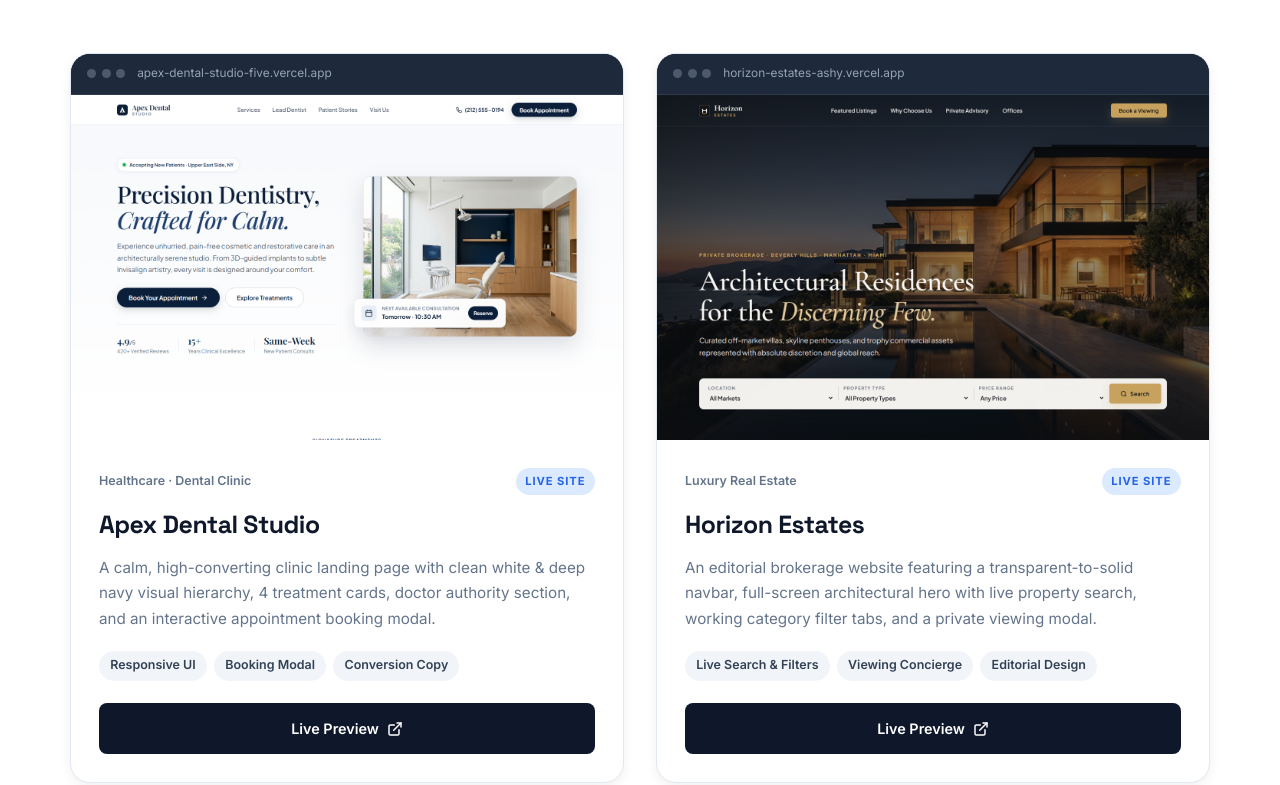
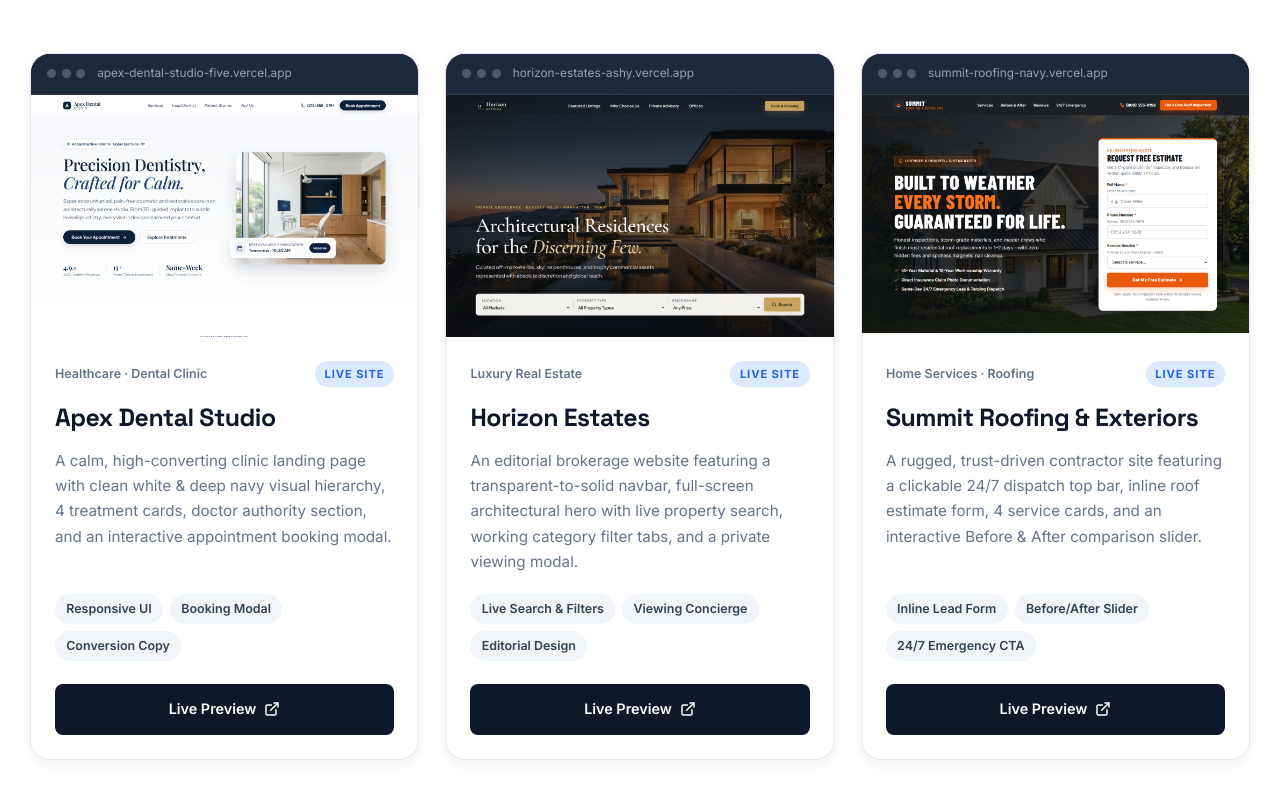
Before and after one commit to ultimateknowledge35-ctrl/veloce-web, a plain HTML site: page index.html in a window 1280 px wide. Shown: the part 1121-1906 px from the top of the page. Drawn offline with Linux system fonts and the light colour scheme.

Commit message:
Add Summit Roofing & Exteriors to Featured Work

```diff
--- a/index.html
+++ b/index.html
@@ -219,6 +219,61 @@
               </a>
             </div>
           </article>
+
+          <!-- Project 3: Summit Roofing & Exteriors -->
+          <article class="project-card">
+            <a
+              href="https://summit-roofing-navy.vercel.app/"
+              target="_blank"
+              rel="noopener noreferrer"
+              class="project-preview-link"
+              aria-label="Open live preview of Summit Roofing and Exteriors"
+            >
+              <div class="browser-chrome" aria-hidden="true">
+                <span class="chrome-dots"><i></i><i></i><i></i></span>
+                <span class="chrome-url">summit-roofing-navy.vercel.app</span>
+              </div>
+              <div class="project-media">
+                <img
+                  src="assets/preview-summit.png"
+                  alt="Live preview screenshot of Summit Roofing and Exteriors residential roofing and storm-repair website"
+                  loading="lazy"
+                  width="1440"
+                  height="900"
+                  class="project-img"
+                >
+              </div>
+            </a>
+
+            <div class="project-body">
+              <div class="project-meta">
+                <span class="project-category">Home Services &middot; Roofing</span>
+                <span class="project-status">Live Site</span>
+              </div>
+              <h3 class="project-title">Summit Roofing &amp; Exteriors</h3>
+              <p class="project-desc">
+                A rugged, trust-driven contractor site featuring a clickable 24/7 dispatch top bar, inline roof estimate form, 4 service cards, and an interactive Before &amp; After comparison slider.
+              </p>
+              <ul class="project-tags" aria-label="Key deliverables">
+                <li>Inline Lead Form</li>
+                <li>Before/After Slider</li>
+                <li>24/7 Emergency CTA</li>
+              </ul>
+              <a
+                href="https://summit-roofing-navy.vercel.app/"
+                target="_blank"
+                rel="noopener noreferrer"
+                class="project-cta"
+              >
+                Live Preview
+                <svg width="16" height="16" viewBox="0 0 24 24" fill="none" stroke="currentColor" stroke-width="2.2" stroke-linecap="round" stroke-linejoin="round" aria-hidden="true">
+                  <path d="M18 13v6a2 2 0 0 1-2 2H5a2 2 0 0 1-2-2V8a2 2 0 0 1 2-2h6"/>
+                  <polyline points="15 3 21 3 21 9"/>
+                  <line x1="10" y1="14" x2="21" y2="3"/>
+                </svg>
+              </a>
+            </div>
+          </article>
         </div>
       </div>
     </section>
--- a/styles.css
+++ b/styles.css
@@ -32,7 +32,7 @@
   --font-sans: 'Inter', -apple-system, BlinkMacSystemFont, 'Segoe UI', sans-serif;
 
   /* Layout */
-  --container-max: 1140px;
+  --container-max: 1220px;
   --header-height: 76px;
   --radius-sm: 8px;
   --radius-md: 14px;
@@ -472,8 +472,8 @@ h1, h2, h3, p, ul, ol {
 
 .work-grid {
   display: grid;
-  grid-template-columns: repeat(2, minmax(0, 1fr));
-  gap: 2rem;
+  grid-template-columns: repeat(3, minmax(0, 1fr));
+  gap: 1.65rem;
 }
 
 .project-card {
@@ -550,7 +550,7 @@ h1, h2, h3, p, ul, ol {
   display: flex;
   flex-direction: column;
   flex: 1;
-  padding: 1.75rem;
+  padding: 1.5rem;
 }
 
 .project-meta {
@@ -937,6 +937,12 @@ dialog::backdrop {
 /* ==========================================================================
    Responsive Breakpoints
    ========================================================================== */
+@media (max-width: 1040px) {
+  .work-grid {
+    grid-template-columns: repeat(2, minmax(0, 1fr));
+  }
+}
+
 @media (max-width: 900px) {
   .primary-nav {
     display: none;
@@ -946,8 +952,13 @@ dialog::backdrop {
     display: inline-flex;
   }
 
-  .work-grid,
   .process-grid {
+    grid-template-columns: 1fr;
+  }
+}
+
+@media (max-width: 700px) {
+  .work-grid {
     grid-template-columns: 1fr;
   }
 }
```
Also changed, not shown: assets/preview-summit.png (added), 1 other file.
